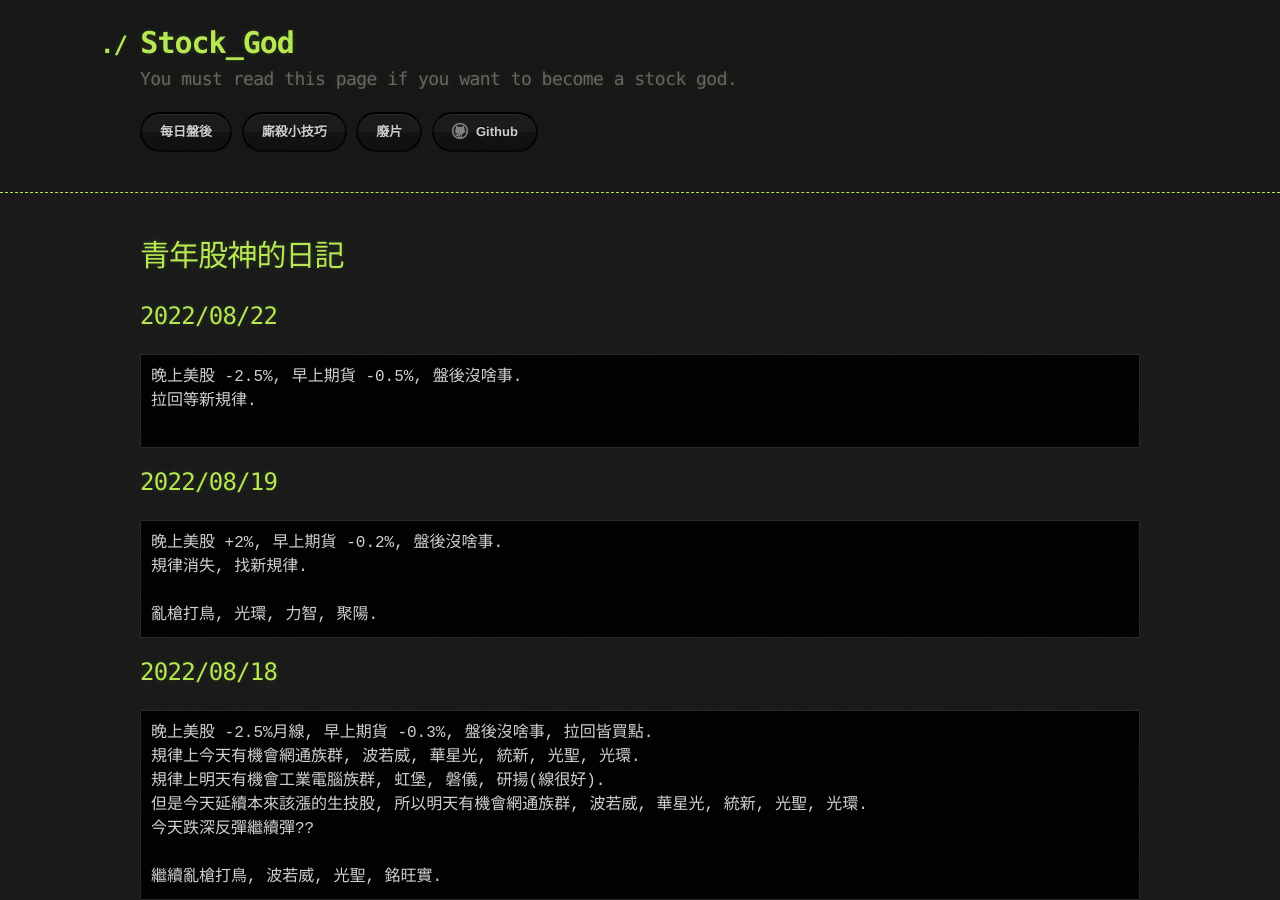
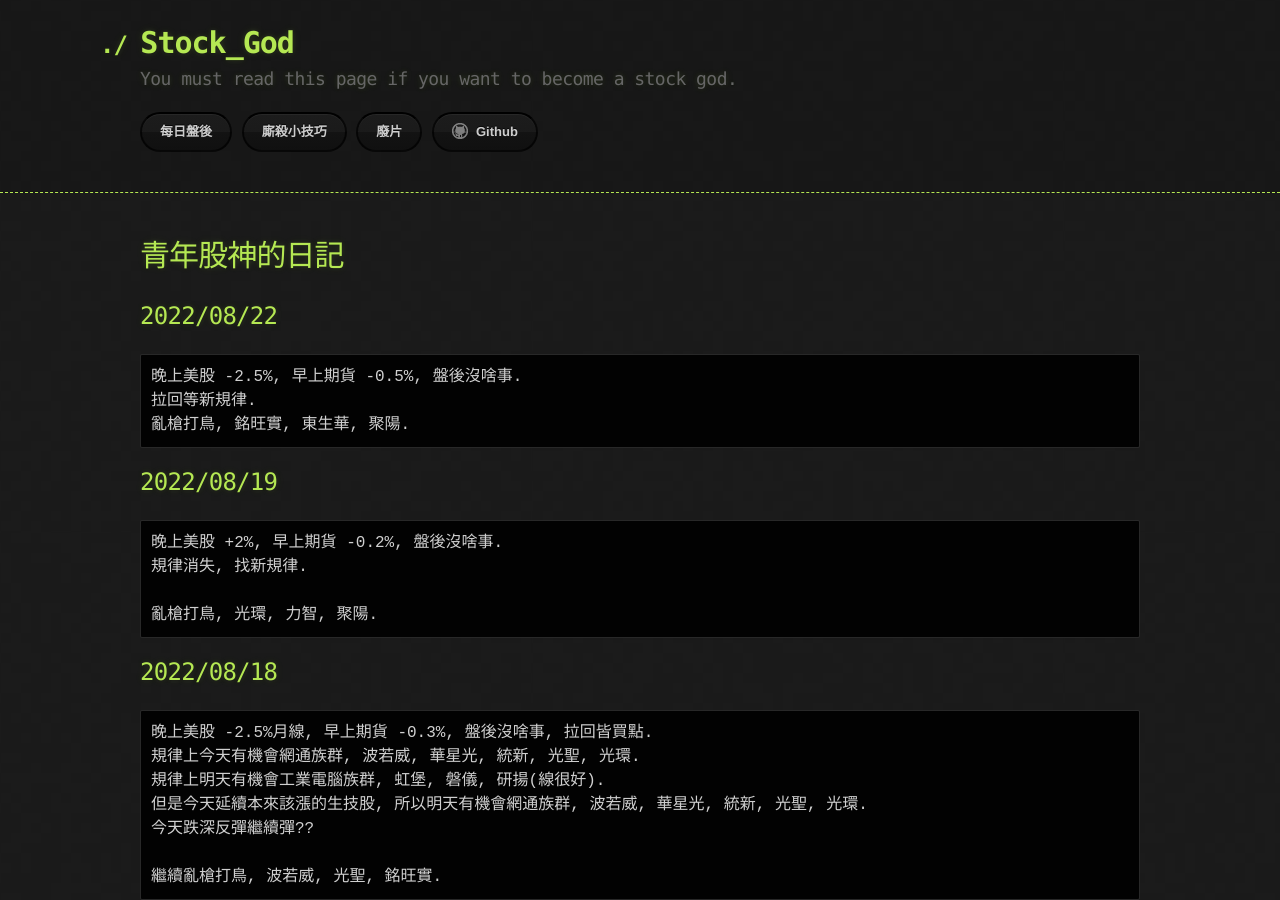
Before and after one commit to lepg5487/Stock_God, a Jekyll site: the page built from index.md, in a window 1280 px wide and 900 px high. Built offline with Jekyll 4.4.1, drawn with Linux system fonts in a browser that asks for light colours; our own code applies the rules of GitHub Pages for plain Markdown files.

Commit message:
Update index.md

````diff
--- a/index.md
+++ b/index.md
@@ -8,7 +8,7 @@ layout: testlayouts
 ```
 晚上美股 -2.5%, 早上期貨 -0.5%, 盤後沒啥事.
 拉回等新規律.
-
+亂槍打鳥, 銘旺實, 東生華, 聚陽.
 ```
 
 ## 2022/08/19
````
